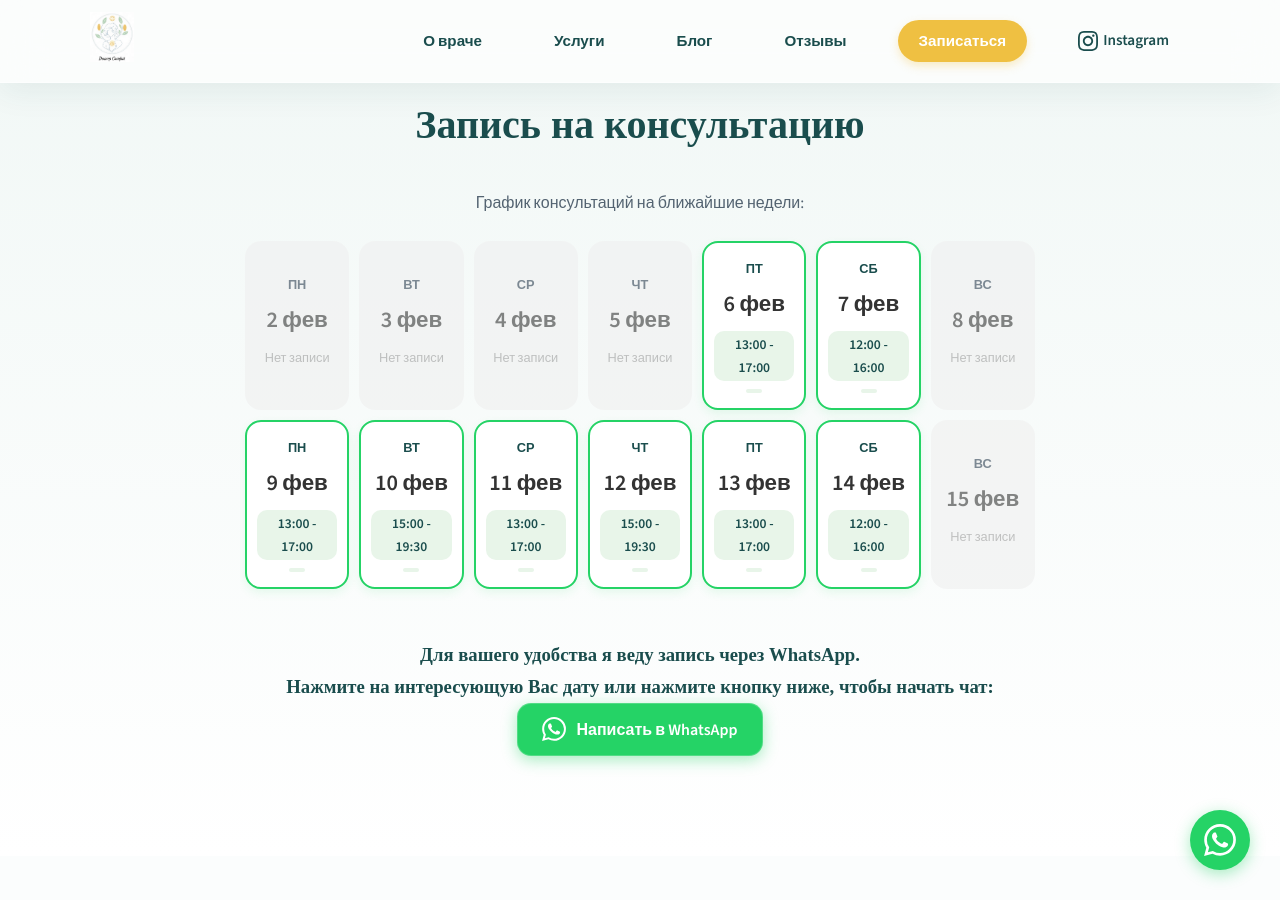
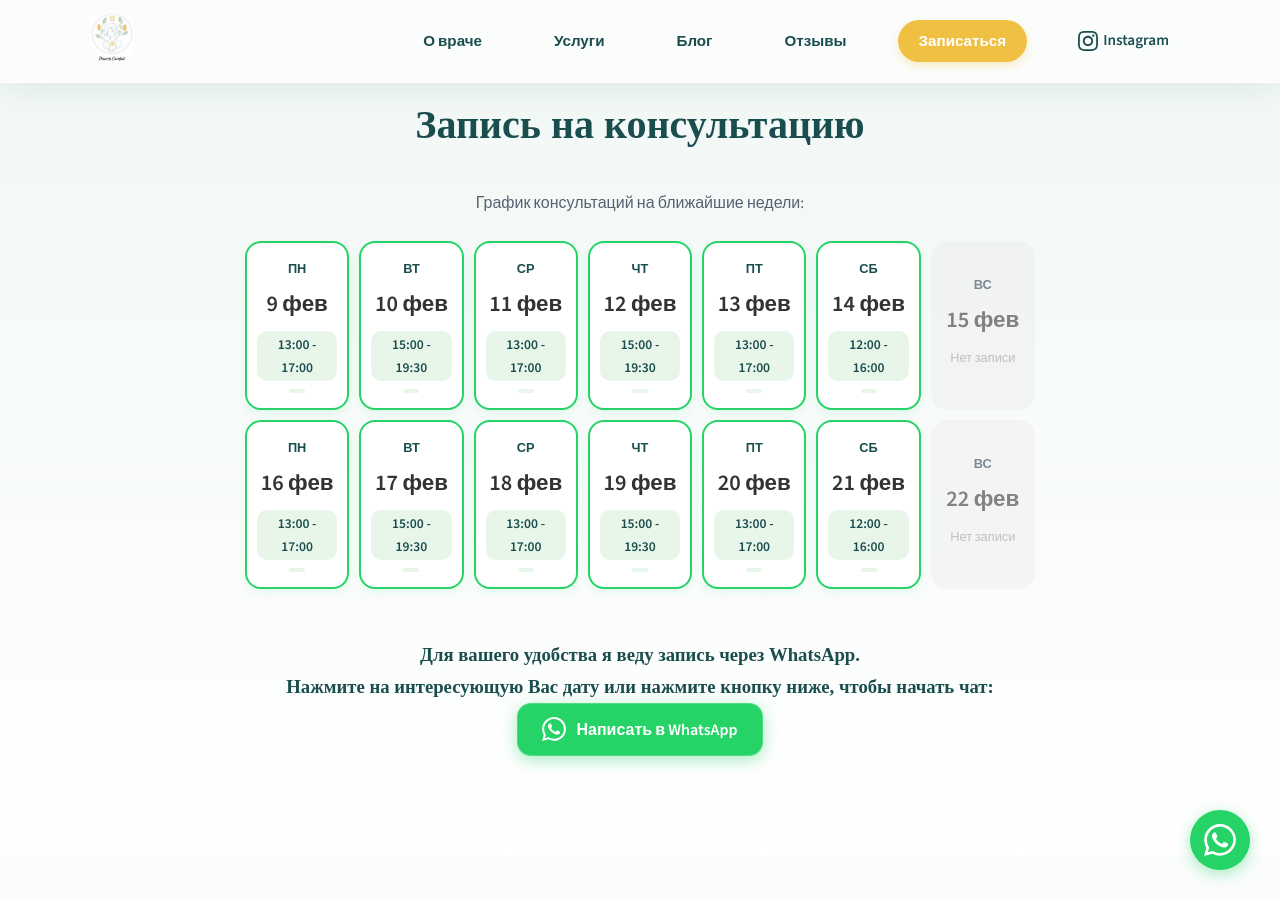
Before and after one commit to gosubv/doctorstafij, a Jekyll site: the page built from index.md, in a window 1280 px wide and 900 px high, scrolled down 7144 px. Built offline with Jekyll 4.4.1, drawn with Linux system fonts in a browser that asks for light colours; part of the change alters nothing that is shown.

Commit message:
Changge booking slots.

```diff
--- a/_data/calendar.yml
+++ b/_data/calendar.yml
@@ -1,31 +1,4 @@
-- date: "2026-02-02"
-  time: "13:00 - 17:00"
-  is_off: true
-  is_online: false
-- date: "2026-02-03"
-  time: "15:00 - 19:30"
-  is_off: true
-  is_online: false
-- date: "2026-02-04"
-  time: "13:00 - 17:00"
-  is_off: true
-  is_online: false
-- date: "2026-02-05"
-  time: "15:00 - 19:30"
-  is_off: true
-  is_online: false
-- date: "2026-02-06"
-  time: "13:00 - 17:00"
-  is_off: false
-  is_online: false
-- date: "2026-02-07"
-  time: "12:00 - 16:00"
-  is_off: false
-  is_online: false
-- date: "2026-02-08"
-  time: ""
-  is_off: true
-  is_online: false
+
 - date: "2026-02-09"
   time: "13:00 - 17:00"
   is_off: false
@@ -54,3 +27,31 @@
   time: ""
   is_off: true
   is_online: false
+- date: "2026-02-16"
+  time: "13:00 - 17:00"
+  is_off: false
+  is_online: false
+- date: "2026-02-17"
+  time: "15:00 - 19:30"
+  is_off: false
+  is_online: false
+- date: "2026-02-18"
+  time: "13:00 - 17:00"
+  is_off: false
+  is_online: false
+- date: "2026-02-19"
+  time: "15:00 - 19:30"
+  is_off: false
+  is_online: false
+- date: "2026-02-20"
+  time: "13:00 - 17:00"
+  is_off: false
+  is_online: false
+- date: "2026-02-21"
+  time: "12:00 - 16:00"
+  is_off: false
+  is_online: false
+- date: "2026-02-22"
+  time: ""
+  is_off: true
+  is_online: false
```
